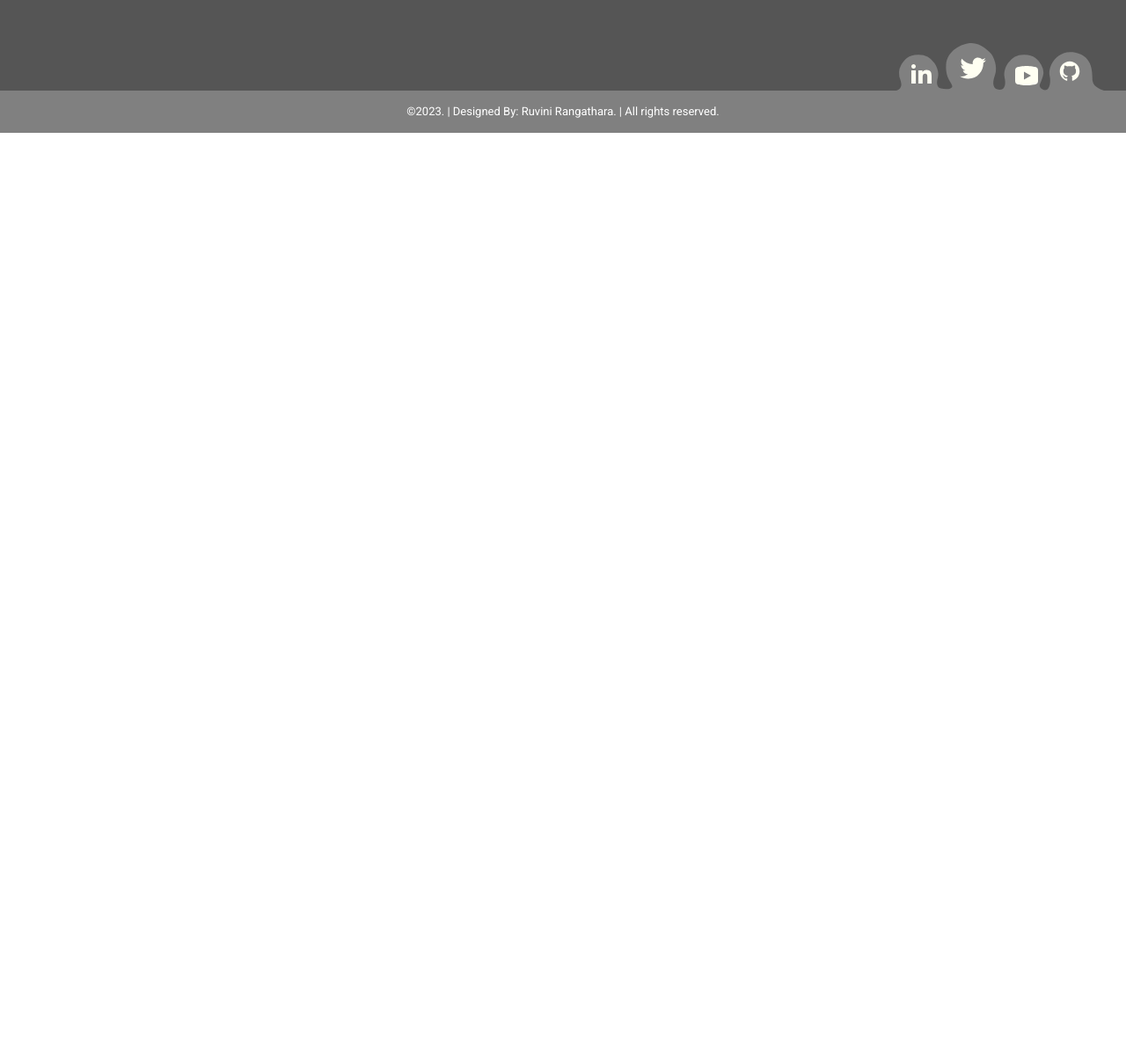
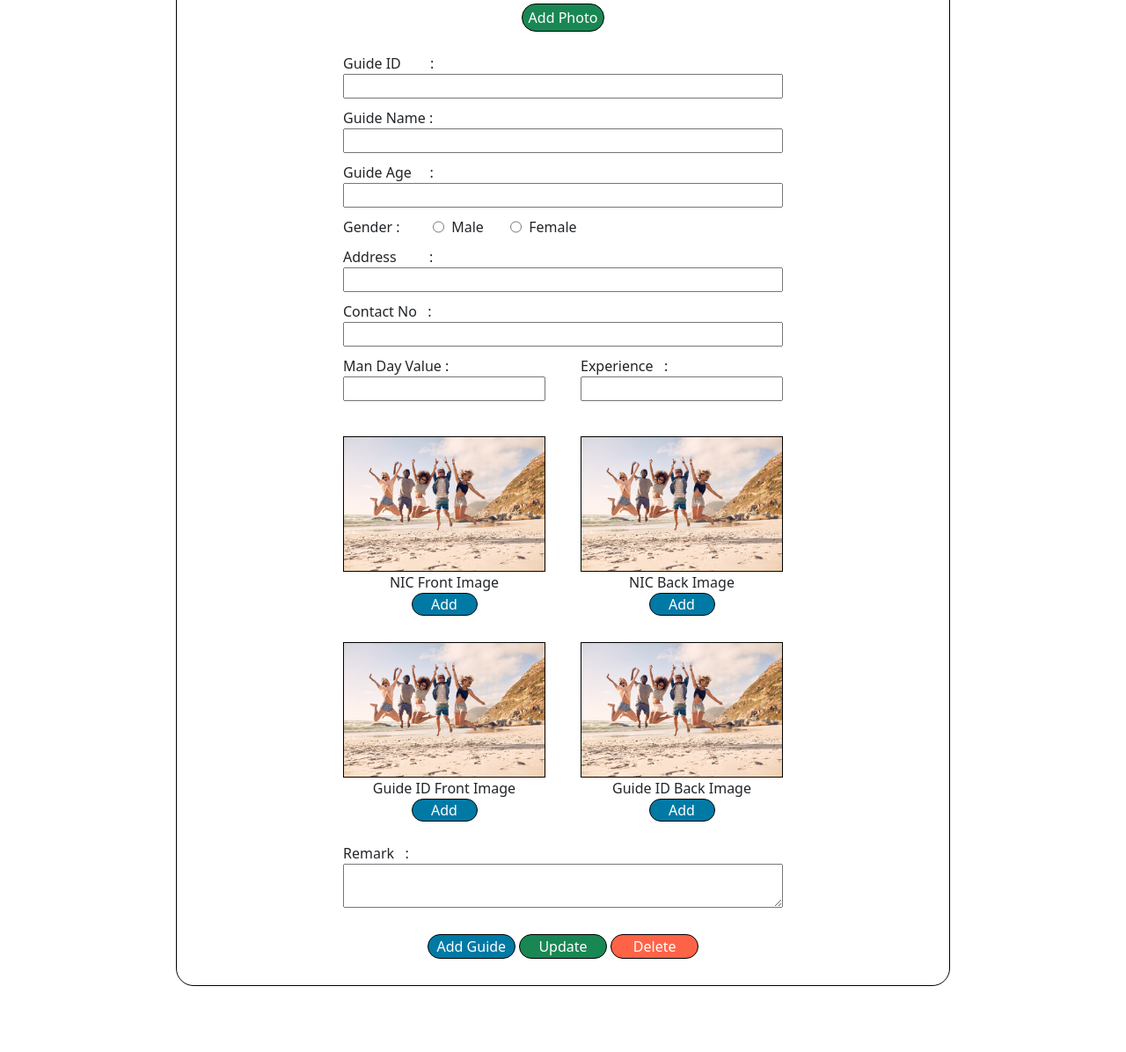
Before and after one commit to Ruvini-Rangathara/Spring-Boot-Course-Work-FrontEnd, a plain HTML site: page index.html in a window 1280 px wide. Shown: the part 1349-2545 px from the top of the page at 88% size. Before the commit the page ends 1500 px from the top, so only its background shows below. Drawn offline with Linux system fonts and the light colour scheme.

Commit message:
Add guide manage form

```diff
--- /dev/null
+++ b/assert/stylesheet/manage_guide.css
@@ -0,0 +1,163 @@
+#guide_section{
+    padding: 20px 40px;
+}
+
+#guide_form{
+    /*background-color: #3dd5f3;*/
+    border-radius: 20px;
+    border: 1px solid black;
+    margin: 0 200px 0 200px;
+    display: flex;
+    justify-content: center;
+    align-items: center;
+    flex-direction: column;
+    padding: 20px 50px 30px 50px;
+}
+
+#manage_guide_head{
+    font-size: 40px;
+}
+
+#guide_form_item{
+    display: flex;
+    flex-direction: column;
+}
+
+#add_guide_photo_section{
+    align-items: center;
+    justify-content: center;
+}
+
+#add_guide_photo{
+    margin-bottom: 20px;
+    width: 300px;
+    height: auto;
+}
+
+#add_guide_photo_section{
+    display: flex;
+    flex-direction: column;
+}
+
+#btn_add_guide_photo{
+    padding: 3px 7px 3px 7px;
+    border-radius: 20px;
+    border: 1px solid black;
+    background-color: #198754;
+    color: white;
+}
+
+#btn_add_guide_photo:hover{
+    background-color: #146c43;
+}
+
+#guide_form_item input[type=text],[type=tel]{
+    /*border-radius: 5px;*/
+    margin-bottom: 10px;
+    width: 500px;
+}
+
+#guide_gender_section{
+    display: flex;
+    margin-bottom: 10px;
+}
+
+#man_day_value, #guide_experience{
+    width: 250px;
+}
+
+#guide_experience_section{
+    display: flex;
+}
+
+
+
+
+#guide_nic_front, #guide_nic_back, #guide_id_front,#guide_id_back{
+    width: 230px;
+    height: auto;
+}
+
+#nic_images_middle_div, #guide_id_images_middle_div{
+    width: 40px;
+}
+
+#btn_guide_nic_back, #btn_guide_nic_front, #btn_guide_id_back, #btn_guide_id_front{
+    padding: 0px 3px 0px 3px;
+    border-radius: 15px;
+    border: 1px solid black;
+    background-color: #007aa5;
+    width: 75px;
+    color: white;
+}
+
+#btn_guide_nic_back:hover, #btn_guide_nic_front:hover, #btn_guide_id_back:hover, #btn_guide_id_front:hover{
+    background-color: #1e90ff;
+}
+
+#nic_images, #guide_id_images{
+    display: flex;
+    margin-top: 30px;
+}
+
+#nic_images div, #guide_id_images div{
+    display: flex;
+    flex-direction: column;
+    align-items: center;
+    justify-content: center;
+    box-sizing: border-box;
+}
+
+#guide_remark{
+    width: 500px;
+    height: 50px;
+}
+
+#add_guide, #update_guide,#delete_guide{
+    padding: 1px 3px 1px 3px;
+    border-radius: 15px;
+    border: 1px solid black;
+    width: 100px;
+    color: white;
+    box-sizing: border-box;
+}
+
+#add_guide{
+    background-color: #007aa5;
+}
+
+#update_guide{
+    background-color: #198754;
+}
+
+#delete_guide{
+    background-color: #ff6347;
+}
+
+#add_guide:hover{
+    background-color: #1e90ff;
+}
+
+#update_guide:hover{
+    background-color: #3cb371;
+}
+
+#delete_guide:hover{
+    background-color: #fe6f5e;
+}
+
+#guide_form img{
+    border: 1px solid black;
+}
+
+#btn_close_guide_form{
+    background-color: transparent;
+    border: none;
+}
+
+#close_btn_div{
+    width: 100%;
+    display: flex;
+    flex-direction: row-reverse;
+    align-items: flex-end;
+}
--- a/index.html
+++ b/index.html
@@ -13,6 +13,7 @@
 
     <link href="assert/stylesheet/nav_bar.css" rel="stylesheet">
     <link href="assert/stylesheet/welcome_page.css" rel="stylesheet">
+    <link href="assert/stylesheet/manage_guide.css" rel="stylesheet">
     <link href="assert/stylesheet/footer.css" rel="stylesheet">
 
 
@@ -100,8 +101,120 @@
 <br>
 <br>
 
+<section id="manage_guide">
+    <div id="guide_form">
+        <div id="close_btn_div">
+            <button id="btn_close_guide_form">X</button>
+        </div>
+        <p id="manage_guide_head">Manage Guide Form</p>
+        <div id="guide_form_item">
+            <div id="add_guide_photo_section">
+                <img src="assert/image/travelImage2.jpg" id="add_guide_photo">
+
+                <button id="btn_add_guide_photo">Add Photo</button>
+            </div>
+
+            <div>
+                <br>
+                <label for="guide_id">Guide ID &nbsp;&nbsp;&nbsp;&nbsp;&nbsp;&nbsp;&nbsp;: </label><br>
+                <input type="text" id="guide_id"><br>
+
+            </div>
+            <div>
+                <label for="guide_name">Guide Name : </label><br>
+                <input type="text" id="guide_name">
+            </div>
+
+            <div>
+                <label for="guide_age">Guide Age&nbsp;&nbsp;&nbsp;&nbsp; : </label><br>
+                <input type="text" id="guide_age">
+
+            </div>
+            <div id="guide_gender_section">
+                <label>Gender :&nbsp;&nbsp;&nbsp;&nbsp;&nbsp;&nbsp;&nbsp;&nbsp;&nbsp;</label><br>
+                <input type="radio" id="guide_male" name="guide_gender" value="MALE">
+                <label for="guide_male" style="margin-right: 30px">&nbsp;&nbsp;Male</label><br>
+                <input type="radio" id="guide_female" name="guide_gender" value="FEMALE">
+                <label for="guide_female">&nbsp;&nbsp;Female</label><br>
+            </div>
+
+            <div>
+                <label for="guide_address">Address &nbsp;&nbsp;&nbsp;&nbsp;&nbsp;&nbsp;&nbsp; : </label><br>
+                <input type="text" id="guide_address">
+            </div>
+            <div>
+                <label for="guide_contact">Contact No &nbsp; : </label><br>
+                <input type="tel" id="guide_contact">
+            </div>
+            <div id="guide_experience_section">
+                <div style="margin-right: 40px">
+                    <label for="man_day_value">Man Day Value : </label><br>
+                    <input type="text" id="man_day_value" style="width: 230px"></div>
+                <div>
+                    <label for="guide_experience">Experience &nbsp; : </label><br>
+                    <input type="text" id="guide_experience" style="width: 230px">
+                </div>
+            </div>
+
+<!--            =====================  nic images  =====================-->
+            <div id="nic_images">
+                <div>
+                    <img src="assert/image/travelImage2.jpg" id="guide_nic_front">
+                    <label>NIC Front Image</label>
+                    <button id="btn_guide_nic_front">Add</button>
+                </div>
+                <div id="nic_images_middle_div"></div>
+                <div>
+                    <img src="assert/image/travelImage2.jpg" id="guide_nic_back">
+                    <label>NIC Back Image</label>
+                    <button id="btn_guide_nic_back">Add</button>
+                </div>
+            </div>
+
+            <!--            =====================  guide id images  =====================-->
+            <div id="guide_id_images">
+                <div>
+                    <img src="assert/image/travelImage2.jpg" id="guide_id_front">
+                    <label>Guide ID Front Image</label>
+                    <button id="btn_guide_id_front">Add</button>
+                </div>
+                <div id="guide_id_images_middle_div"></div>
+                <div>
+                    <img src="assert/image/travelImage2.jpg" id="guide_id_back">
+                    <label>Guide ID Back Image</label>
+                    <button id="btn_guide_id_back">Add</button>
+                </div>
+            </div>
+
+            <div>
+                <br>
+                <label for="guide_remark">Remark &nbsp; : </label><br>
+                <textarea id="guide_remark"></textarea>
+            </div>
+
+        </div>
+        <br>
+
+        <div>
+            <button id="add_guide">Add Guide</button>
+            <button id="update_guide">Update</button>
+            <button id="delete_guide">Delete</button>
+        </div>
+
+    </div>
 
 
+
+</section>
+
+<br>
+<br>
+<br>
+<br>
+<br>
+<br>
+<br>
+<br>
 
 <!--==============================   Footer   ============================-->
 <div class="pg-footer">
@@ -238,6 +351,7 @@
 <!--==============================   JS Files   ============================-->
 <script src="assert/javaScript/nav_bar.js"></script>
 <script src="assert/javaScript/welcome_page.js"></script>
+<script src="assert/javaScript/manage_guide.js"></script>
 
 
 <script src="assert/jquery-3.7.0.min.js"></script>
```
Also changed, not shown: assert/javaScript/login.js (+19 -15 lines), assert/javaScript/test.js (deleted, +0 -46 lines), assert/stylesheet/login.css (+30 -0 lines), signup.html (+5 -10 lines), assert/javaScript/manage_guide.js (added).
